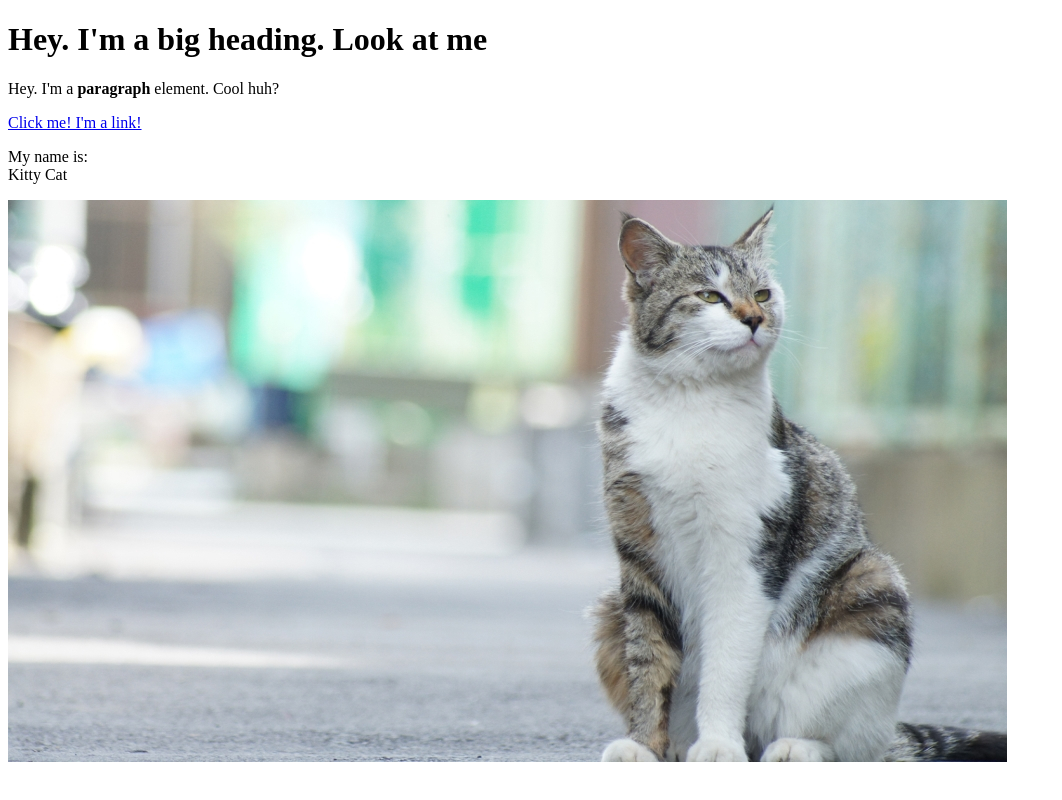
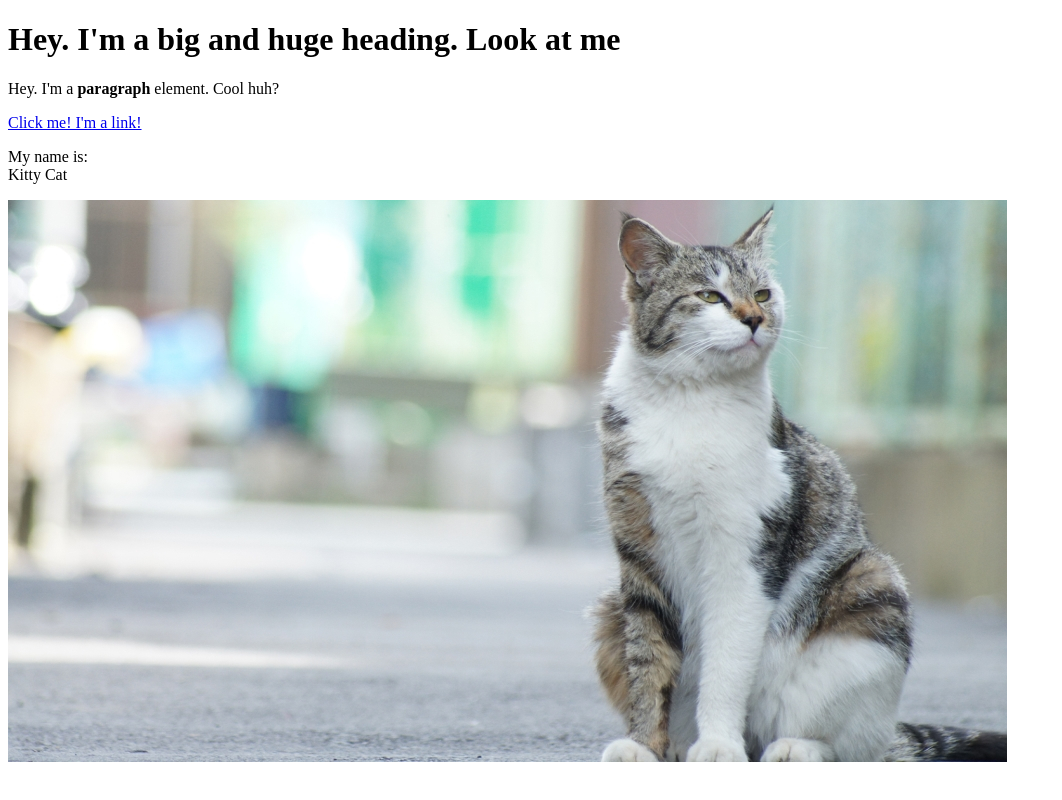
Before and after one commit to bockkaisheng/cartoon-hero, a plain HTML site: page test.html in a window 1280 px wide. Shown: the whole page, without its empty margins (0-1062 px from the left). Drawn offline with Linux system fonts and the light colour scheme.

Commit message:
Added 'and huge' behind the word 'big' for the heading

```diff
--- a/test.html
+++ b/test.html
@@ -4,7 +4,7 @@
     <title>Test page</title>
 </head>
 <body>
-    <h1>Hey. I'm a big heading. Look at me</h1>
+    <h1>Hey. I'm a big and huge heading. Look at me</h1>
     <p>Hey. I'm a <b>paragraph</b> element. Cool huh?</p>
     <a href="https://google.com" target="_blank" title="Let's go to Google">Click me! I'm a link!</a>
     <p>My name is:<br>
```
